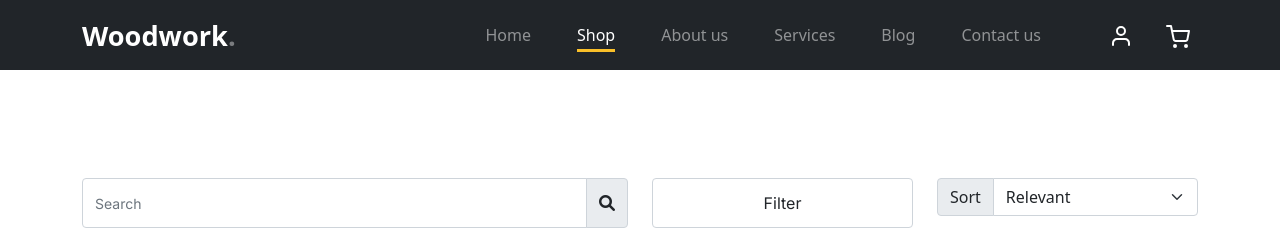
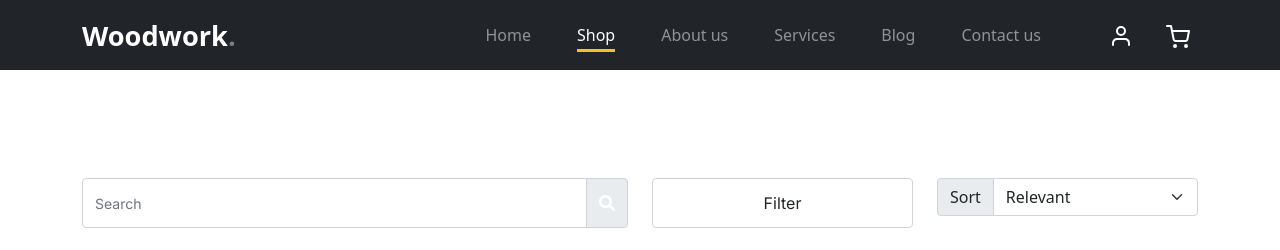
Before and after one commit to rathod-tirth/Woodwork-Ecommerce-React, a React (Vite) app in the folder savana/: page /shop in a window 1280 px wide. Shown: the top 250 px of the page. Built offline with nearby package versions, Linux system fonts and the light colour scheme.

Commit message:
update search bar css

```diff
--- a/savana/src/Page/Shop.jsx
+++ b/savana/src/Page/Shop.jsx
@@ -13,13 +13,13 @@ function Shop() {
                   {/* Start searchbar, filter, sort */}
                   <div className="row justify-content-between mb-2">
                      <div className="col-6">
-                        <div className="input-group mb-3 searchbar">
+                        <div className="input-group mb-3">
                            <input type="text" className="form-control" placeholder="Search" aria-label="Search" aria-describedby="button-addon2" />
-                           <button className="input-group-text search-icon" type="button" id="button-addon2"><i className="fa-solid fa-magnifying-glass"></i></button>
+                           <button className="input-group-text text-white custom-btn" type="button" id="button-addon2"><i className="fa-solid fa-magnifying-glass"></i></button>
                         </div>
                      </div>
                      <div className="col-3">
-                        <input type="button" className="form-control" placeholder="Filter" value='Filter' />
+                        <button type="button" className="form-control" >Filter</button>
                      </div>
                      <div className="col-3">
                         <div className="input-group mb-3">
--- a/savana/src/assets/css/style.css
+++ b/savana/src/assets/css/style.css
@@ -342,16 +342,6 @@ a.more {
   .hero .hero-img-wrap:after {
     top: -40px;
   }
-}
-
-.search-icon {
-  -webkit-transition: .3s all ease;
-  -o-transition: .3s all ease;
-  transition: .3s all ease;
-}
-
-.search-icon:hover {
-  filter: brightness(80%);
 }
 
 .btn {
@@ -878,6 +868,19 @@ a.more {
   font-size: 14px;
 }
 
+.custom-btn {
+  background-color: #3b5d50;
+  color: white;
+  border-color: #3b5d50;
+  -webkit-transition: .2s all ease;
+  -o-transition: .2s all ease;
+  transition: .2s all ease;
+}
+
+.custom-btn:hover {
+  background-color: #55796b;
+}
+
 .service {
   line-height: 1.5;
 }
```
